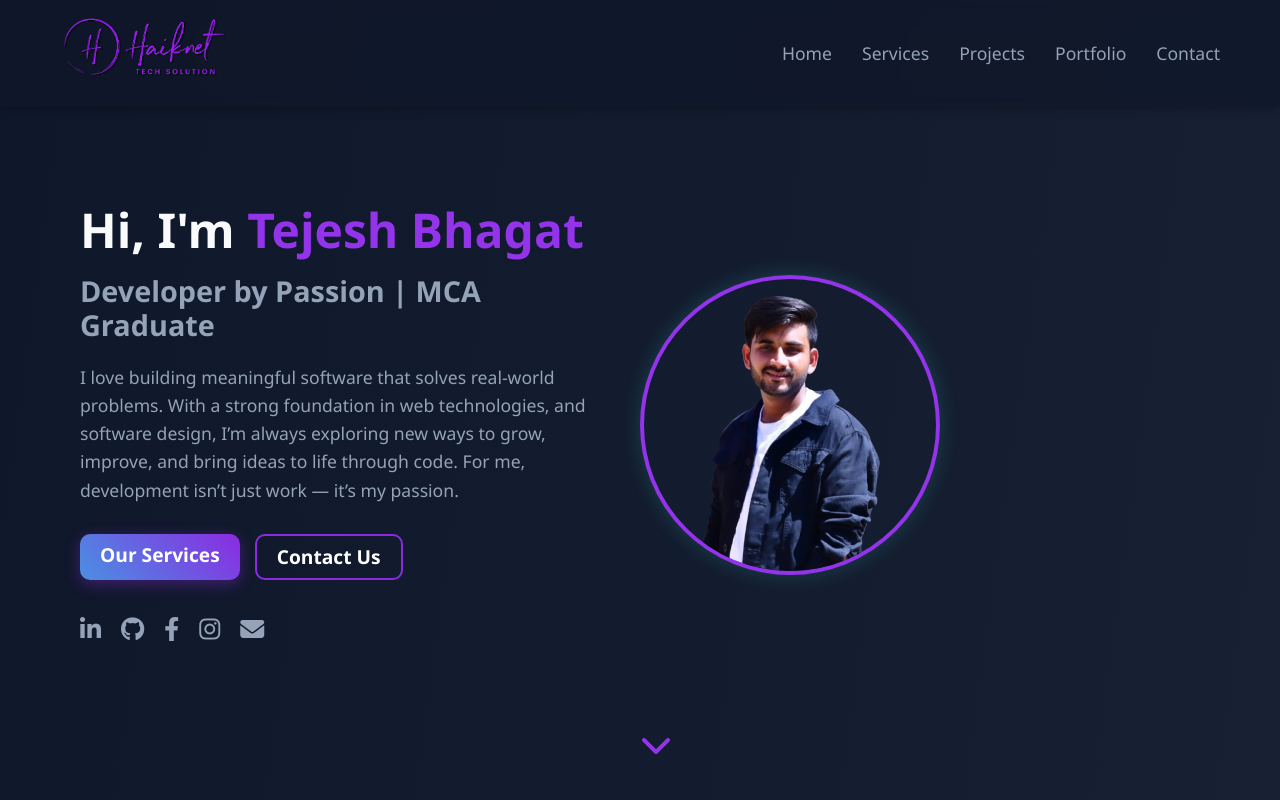
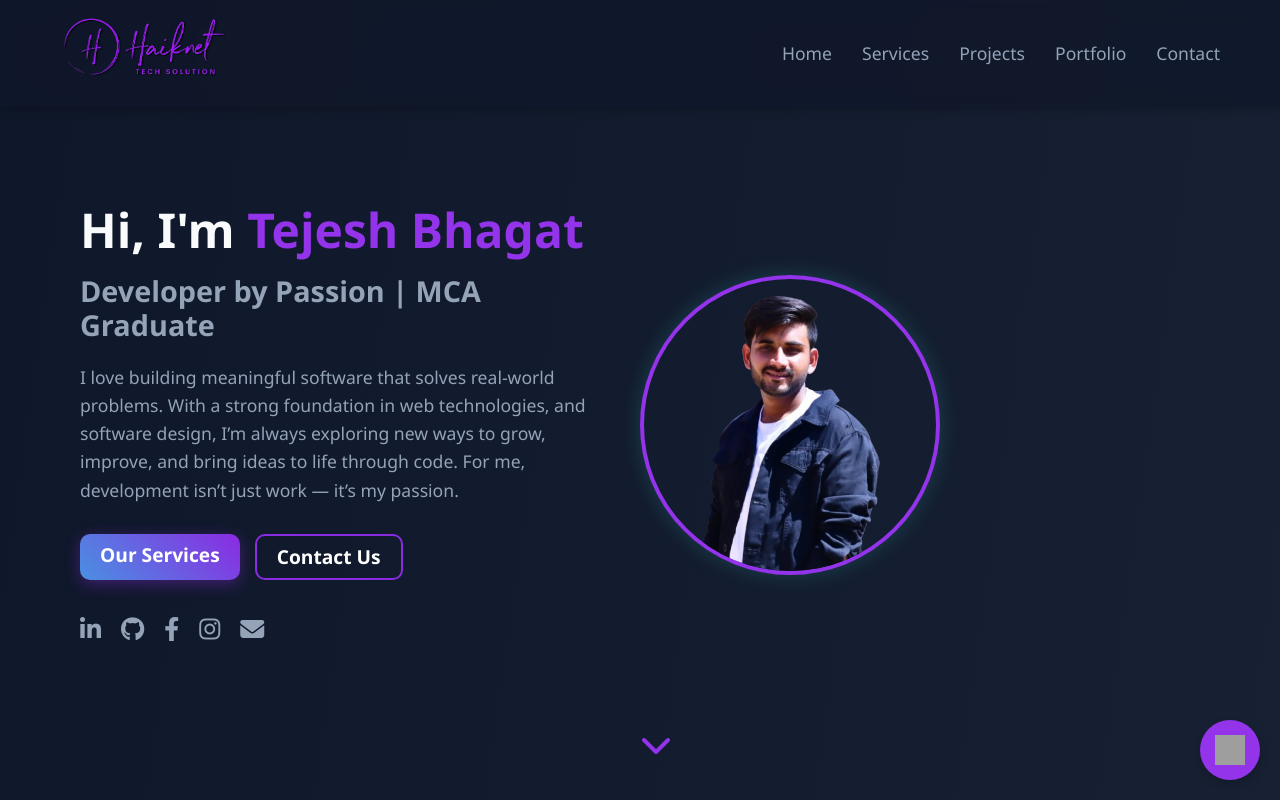
Before and after one commit to Tejesh-Bhagat/My-Portfolio, a plain HTML site: page PORTFOLIO.HTML in a window 1280 px wide. Shown: the top 800 px of the page. Drawn offline with nearby package versions, Linux system fonts and the light colour scheme; grey boxes are pictures that could not be loaded.

Commit message:
Update PORTFOLIO.HTML

```diff
--- a/PORTFOLIO.HTML
+++ b/PORTFOLIO.HTML
@@ -1840,8 +1840,7 @@
         </section>-->
     </main>
     <!-- WhatsApp Floating Button -->
-    <a href="https://wa.me/918459718594?text=Hello%20Haiknet%20Tech%20Solution%2C%20I%20would%20like%20to%20inquire%20about%20your%20services.">Contact Haiknet Tech Solution</a>
-
+    <a href="https://wa.me/918459718594?text=Hello%20Haiknet%20Tech%20Solution%2C%20I%20would%20like%20to%20inquire%20about%20your%20services."
         class="whatsapp-float" target="_blank">
         <img src="https://img.icons8.com/color/48/000000/whatsapp--v1.png" alt="WhatsApp" />
     </a>
```
